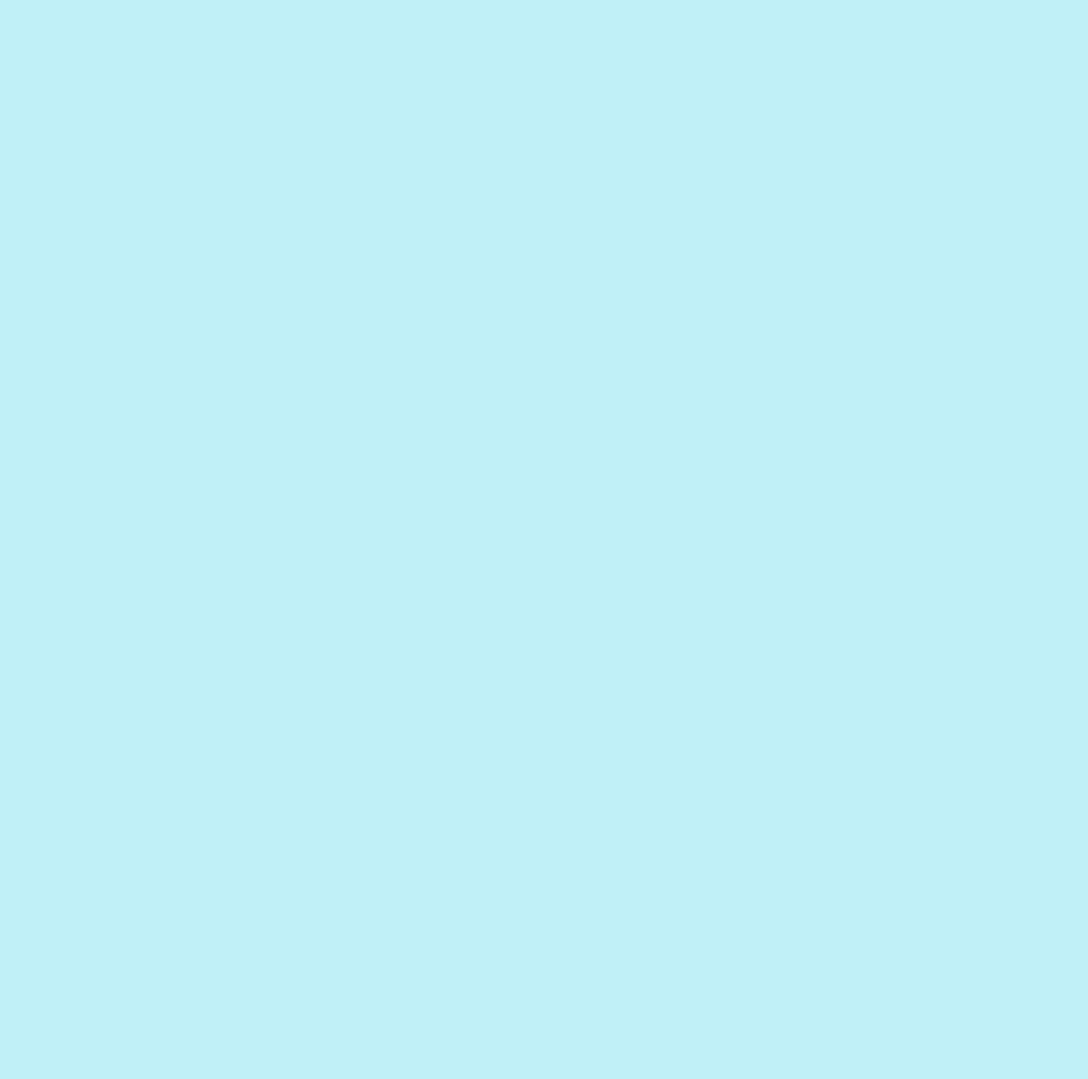
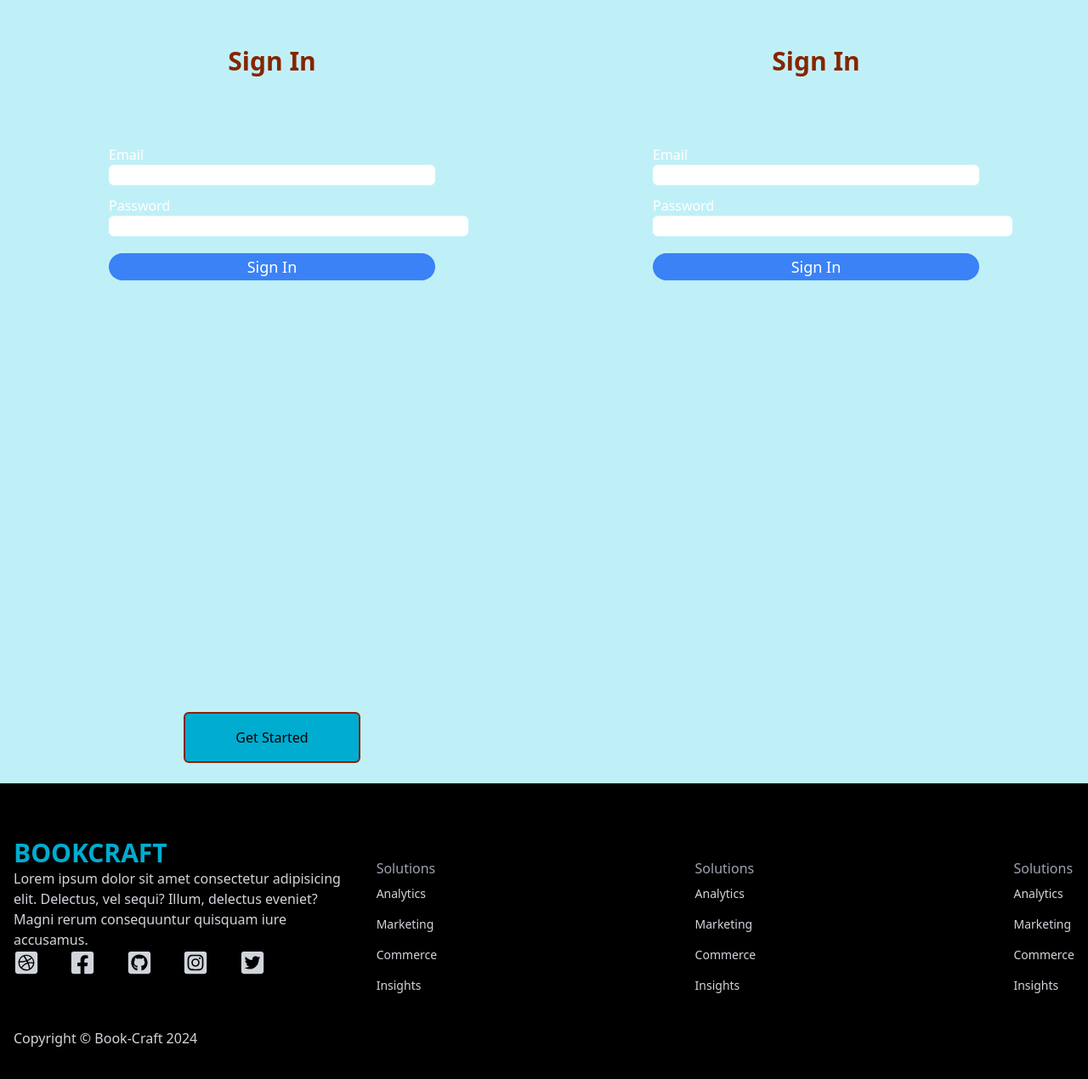
Before and after one commit to 0xAdaugo/Book_Craft, a React (Create React App) app in the folder frontend/book-craft_frontend/: page /signup in a window 1280 px wide. Shown: the part 882-2152 px from the top of the page at 85% size. Before the commit the page ends 896 px from the top, so only its background shows below. Built offline with nearby package versions, Linux system fonts and the light colour scheme; a web font is replaced by a local one.

Commit message:
improved on features

```diff
--- a/frontend/book-craft_frontend/package.json
+++ b/frontend/book-craft_frontend/package.json
@@ -10,6 +10,7 @@
     "react": "^18.3.1",
     "react-dom": "^18.3.1",
     "react-icons": "^5.2.1",
+    "react-parallax": "^3.5.1",
     "react-router-dom": "^6.23.1",
     "react-scripts": "5.0.1",
     "react-typed": "^2.0.12",
--- a/frontend/book-craft_frontend/src/App.js
+++ b/frontend/book-craft_frontend/src/App.js
@@ -8,7 +8,9 @@ import ProfilePage from "./pages/ProfilePage";
 import WordSearchMaker from "./pages/WordSearchMaker";
 import NavBar from "./components/NavBar";
 import PuzzlesPage from "./pages/PuzzlesPage";
-// import Footer from "./components/Footer";
+import Footer from "./components/Footer";
+import Settings from "./pages/Settings";
+import axios from "axios";
 
 function App() {
   return (
@@ -26,10 +28,11 @@ function App() {
         <Route path="/crossword" element={<CrossWordMaker />} />
         <Route path="/wordsearch" element={<WordSearchMaker />} />
         <Route path="/puzzles" element={<PuzzlesPage />} />
+        <Route path="/settings" element={<Settings />} />
         <Route path="*" element={<NotFoundPage />} />
       </Routes>
 
-      {/* <Footer /> */}
+      <Footer />
     </BrowserRouter>
     </div>
   );
--- a/frontend/book-craft_frontend/src/components/Footer.jsx
+++ b/frontend/book-craft_frontend/src/components/Footer.jsx
@@ -1,22 +1,52 @@
-import { Link } from "react-router-dom";
-
-
+// import { Link } from "react-router-dom";
+import {FaDribbbleSquare, FaFacebookSquare, FaGithubSquare, FaInstagramSquare, FaTwitterSquare} from 'react-icons/fa'
 
 const Footer = () => {
-    const footerItems = [
-    { id: 1, text: "Home", path: "/" },
-    { id: 2, text: "About", path: "/about" },
-    { id: 3, text: "Profile", path: "/profile" },
-];
-
-    return <div className="p-2 mx-auto bg-black text-white shadow-lg flex items-center space-x-4 absolute bottom-0 left-0 w-full justify-center">
-        <ul className="font-bold text-center">
-            {footerItems.map(items => {
-                return <li className="p-4 hover:bg-[#00ACD0] rounded-xl m-2 cursor-pointer duration-300 hover:text-black" key={items.id}><Link to={items.path}>{items.text}</Link></li>
-            })}
-        </ul>
+    return (
+    <div className="mx-auto py-16 px-4 grid lg:grid-cols-3 gap-8 text-gray-300 bg-black">
+        <div>
+            <h1 className="w-full text-3xl font-bold text-[#00ACD0]">BOOKCRAFT</h1>
+            <p>Lorem ipsum dolor sit amet consectetur adipisicing elit. Delectus, vel sequi? Illum, delectus eveniet? Magni rerum consequuntur quisquam iure accusamus.</p>
+            <div className="flex justify-between md:w-[75%]">
+                <FaDribbbleSquare size={30}/>
+                <FaFacebookSquare size={30}/>
+                <FaGithubSquare size={30}/>
+                <FaInstagramSquare size={30}/>
+                <FaTwitterSquare size={30}/>
+            </div>
+        </div>
+        <div className="lg:col-span-2 flex justify-between mt-6">
+            <div>
+                <h6 className="font-medium text-gray-400">Solutions</h6>
+                <ul>
+                    <li className="py-2 text-sm">Analytics</li>
+                    <li className="py-2 text-sm">Marketing</li>
+                    <li className="py-2 text-sm">Commerce</li>
+                    <li className="py-2 text-sm">Insights</li>
+                </ul>
+            </div>
+            <div>
+                <h6 className="font-medium text-gray-400">Solutions</h6>
+                <ul>
+                    <li className="py-2 text-sm">Analytics</li>
+                    <li className="py-2 text-sm">Marketing</li>
+                    <li className="py-2 text-sm">Commerce</li>
+                    <li className="py-2 text-sm">Insights</li>
+                </ul>
+            </div>
+            <div>
+                <h6 className="font-medium text-gray-400">Solutions</h6>
+                <ul>
+                    <li className="py-2 text-sm">Analytics</li>
+                    <li className="py-2 text-sm">Marketing</li>
+                    <li className="py-2 text-sm">Commerce</li>
+                    <li className="py-2 text-sm">Insights</li>
+                </ul>
+            </div>
+        </div>
     <p className="">Copyright © Book-Craft 2024</p>
     </div>
+    )
 }
 
 export default Footer;
--- a/frontend/book-craft_frontend/src/components/Hero.jsx
+++ b/frontend/book-craft_frontend/src/components/Hero.jsx
@@ -2,7 +2,7 @@ import { ReactTyped } from 'react-typed'
 
 const Hero = () => {
     return (
-        <div className="w-full mx-auto h-screen text-center flex flex-col justify-center text-[#852500] font-display">
+        <div className="w-full mx-auto h-screen text-center flex flex-col justify-center text-[#004aad] font-display">
             <ReactTyped className='ease-in-out duration-500 mt-[-20%] text-2xl lg:text-3xl' startWhenVisible typeSpeed={120} backSpeed={130} strings={["Welcome to"]} />
             <p className="p-4 text-3xl uppercase md:text-4xl mb-10 shadow">Bookcraft</p>
             <h1 className='text-3xl mt-6 md:text-4xl lg:text-5xl'>We revolutionize</h1>
--- a/frontend/book-craft_frontend/src/components/NavBar.jsx
+++ b/frontend/book-craft_frontend/src/components/NavBar.jsx
@@ -18,8 +18,6 @@ const NavBar = () => {
         { id: 3, text: "Profile", path: "/profile" },
         { id: 4, text: "Puzzles", path: "/puzzles" },
     ];
-
-    console.log(navItems.id);
 
     return (
     <div className="bg-black flex justify-between items-center h-24 mx-auto px-4 text-white">
--- a/frontend/book-craft_frontend/src/pages/HomePage.jsx
+++ b/frontend/book-craft_frontend/src/pages/HomePage.jsx
@@ -1,19 +1,36 @@
 // import { Link } from "react-router-dom";
 import {} from 'react-icons/ai';
 import Hero from "../components/Hero";
+import SlideOne from '../components/SlideOne';
+// import SlideTwo from '../components/SlideTwo';
+// import SlideThree from '../components/SlideThree';
+// import Textbox from '../components/Textbox';
+import Analytics from '../components/Analytics';
+import NewsLetter from '../components/NewsLetter';
+import Cards from '../components/Cards';
+// import file from '../assets/library_1.jpg'
 
 const HomePage = () => {
-
-    // const puzzleItems = [
-    //     { id: 1, text: "Puzzle 1", path: "/puzzle1" },
-    //     { id: 2, text: "Puzzle 2", path: "/puzzle2" },
-    //     { id: 3, text: "Puzzle 3", path: "/puzzle3" },
-    //     { id: 4, text: "Puzzle 4", path: "/puzzle4" },
-    // ]
     return (
         <>
         <Hero />
-        <p className='p-5'></p>
+        <SlideOne />
+        {/* <Textbox /> */}
+        {/* <SlideTwo /> */}
+        {/* <SlideThree /> */}
+        <Analytics />
+        <NewsLetter />
+        <Cards
+            // image={file}
+            // heading="Sudoku"
+            // price="$200"
+            // paragraph1="500 GB of storage"
+            // paragraph2="1 Granted user"
+            // paragraph3="Send up to 2gb"
+            // buttonText="Start Trial"
+        />
+        {/* <Textbox /> */}
+
     </>
     )
 }
--- a/frontend/book-craft_frontend/src/pages/ProfilePage.jsx
+++ b/frontend/book-craft_frontend/src/pages/ProfilePage.jsx
@@ -1,4 +1,5 @@
-import profilePic from "../assets/profilePic.jpg"
+import profilePic from "../assets/profilePic.jpg";
+import { FaPlus } from "react-icons/fa";
 
 const ProfilePage = () => {
 
@@ -17,12 +18,18 @@ const ProfilePage = () => {
 ];
 
     return (
-    <div className="m-10 shadow-sm">
-        <div className="flex justify-center">
-            <img className="rounded-full w-[15%] h-[15%] border-white" src={profilePic} alt="" />
+    <div className="m-10 shadow-sm h-screen block overflow-auto">
+        <div className="flex justify-center items-center flex-col col-span-2">
+            <div className="contents border-8 border-red-500">
+                <img className="rounded-3xl w-[25%] h-[15%] border-8 border-white" src={profilePic} alt="" />
+            </div>
+
+            <label className="" htmlFor="picture" alt="Upload Picture"><FaPlus className="bg-white rounded-full w-28 lg:w-40 shadow-lg border-2 border-black hover:scale-105" size={30} />
+                <input className="hidden" type="file" name="" id="picture" />
+            </label>
         </div>
 
-        <div className="">
+        <div className="h-[50%]">
             <h1 className="text-3xl font-display text-center underline p-10">Your Details</h1>
             <p className="p-3 font-bold pl-28">Username: {userDetails[0].username}</p>
             <p className="p-3 font-bold pl-28">Name: {userDetails[0].name}</p>
--- a/frontend/book-craft_frontend/src/pages/PuzzlesPage.jsx
+++ b/frontend/book-craft_frontend/src/pages/PuzzlesPage.jsx
@@ -1,14 +1,14 @@
 // import WordSearchMaker from "./WordSearchMaker";
 // import CrossWordMaker from "./CrossWordMaker";
+
+import Cards from "../components/Cards";
 
 const PuzzlesPage = () => {
     return (
     <div className="w-full h-screen font-display text-[#852500] p-10">
-        <p className="text-center text-3xl">Puzzles</p>
+        <p className="text-center text-3xl shadow-md">Puzzles</p>
 
-        <div className="w-[500px] h-28 justify-center">
-            <img className="rounded-sm" src='https://picsum.photos/200/' alt="" />
-        </div>
+        <Cards />
 
     </div>
     )
--- /dev/null
+++ b/frontend/book-craft_frontend/src/pages/Settings.jsx
@@ -0,0 +1,11 @@
+import React from 'react'
+
+const Settings = () => {
+  return (
+    <div className='w-full h-screen text-[#852500] font-display text-3xl text-center m-4'>
+        Settings
+    </div>
+  )
+}
+
+export default Settings
--- a/frontend/book-craft_frontend/src/pages/SignUpSignIn.jsx
+++ b/frontend/book-craft_frontend/src/pages/SignUpSignIn.jsx
@@ -1,10 +1,55 @@
-import React from "react";
 import Form from "../components/Form";
 
-function SignUp() {
-  return (
-    <Form />
-  );
+let isRegistered = true;
+
+const signUp = () => {
+    let submit = 0;
+    console.log(`signed up ${submit}`)
+    submit += 1;
 }
 
-export default SignUp;
+const signIn = () => {
+    let submit = 0
+    console.log(`logged in ${submit}`)
+    submit += 1;
+}
+
+const SignUpSignIn = () => {
+    return <div className='mx-auto max-w-7xl grid md:grid-cols-2'>
+    {isRegistered ? <h1 className="font-bold text-3xl text-center pt-10">Sign In</h1> : <h1 className="font-bold text-3xl text-center pt-10">Sign Up</h1>}
+    <Form
+        labelName="Username:"
+        inputType="text"
+        inputId="username"
+        inputName="username"
+        inputPlaceholder="Enter your username"
+    />
+    <Form
+        labelName="Email:"
+        inputType="email"
+        inputId="user-email"
+        inputName="email"
+        inputPlaceholder="Enter your email"
+    />
+    <Form
+        labelName="Password:"
+        inputType="password"
+        inputId="user-password"
+        inputName="password"
+        inputPlaceholder="Enter your password"
+    />
+    {!isRegistered && <Form
+        labelName="Confirm Password:"
+        inputType="password"
+        inputId="user-password"
+        inputName="password"
+        inputPlaceholder="Confirm your password"
+    />}
+
+    <button
+    onClick={isRegistered ? signIn : signUp}
+    className='w-52 bg-[#00ACD0] rounded-md font-medium my-6 mx-auto text-black p-4 border-2 border-[#852500] hover:bg-[#C0f0f7]'>Get Started</button>
+            </div>
+}
+
+export default SignUpSignIn;
```
Also changed, not shown: frontend/book-craft_frontend/src/pages/AboutPage.jsx (+13 -7 lines), 2 other files (tests, documents, lock files or other folders).
